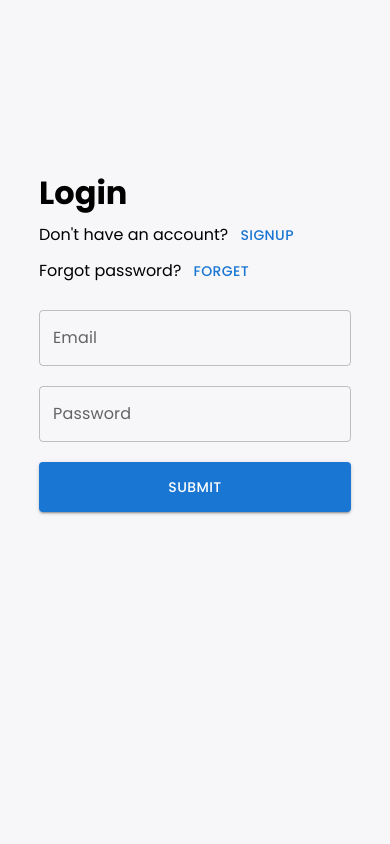
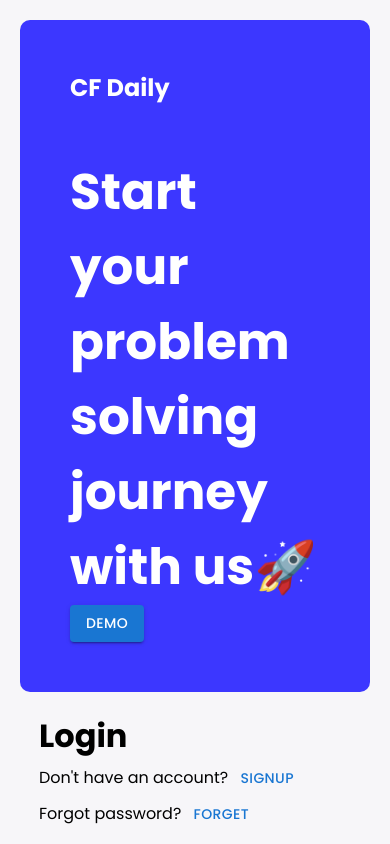
Before and after one commit to rachit-sindhu/CFDaily-frontend, a React (Create React App) app: page /auth/login in a window 390 px wide. Shown: the top 844 px of the page. Built offline with nearby package versions, Linux system fonts and the light colour scheme.

Commit message:
added demo video

```diff
--- a/src/components/LandingIntro/LandingIntro.jsx
+++ b/src/components/LandingIntro/LandingIntro.jsx
@@ -1,15 +1,23 @@
-import styles from './LandingIntro.module.css';
+import { Button } from "@mui/material";
+import styles from "./LandingIntro.module.css";
 
 const LandingIntro = () => {
-    return (
-        <div className={styles.LandingIntro}>
-            <div className={styles.Content}>
-                <h2>CF Daily</h2>
-
-                <h1 className={styles.TagLine}>Start your problem solving journey with us🚀</h1>
-            </div>
+  return (
+    <div className={styles.LandingIntro}>
+      <div className={styles.Content}>
+        <h2>CF Daily</h2>
+        {/* <video src='https://youtu.be/-6PZ8E0AcIs' width="80%" height="50%" controls autoPlay></video> */}
+        <div>
+            <h1 className={styles.TagLine}>
+                Start your problem solving journey with us🚀
+            </h1>
+            <a href="https://youtu.be/tphHCoBiQWE" target="_blank">
+            <Button  variant="contained">Demo</Button>
+            </a>
         </div>
-    )
-}
+      </div>
+    </div>
+  );
+};
 
 export default LandingIntro;
--- a/src/components/LandingIntro/LandingIntro.module.css
+++ b/src/components/LandingIntro/LandingIntro.module.css
@@ -20,3 +20,8 @@
     font-size: 50px;
     margin-top: 50px;
 }
+
+a{
+    text-decoration: none;
+    color: white;
+}
--- a/src/pages/Auth/AuthPage.module.css
+++ b/src/pages/Auth/AuthPage.module.css
@@ -18,8 +18,13 @@
 }
 
 @media (max-width:780px) {
+
+    .Container{
+        flex-direction: column;
+    }
+
     .Image{
-        display: none;
+        width: 100%;
     }
 
     .Form{
```
